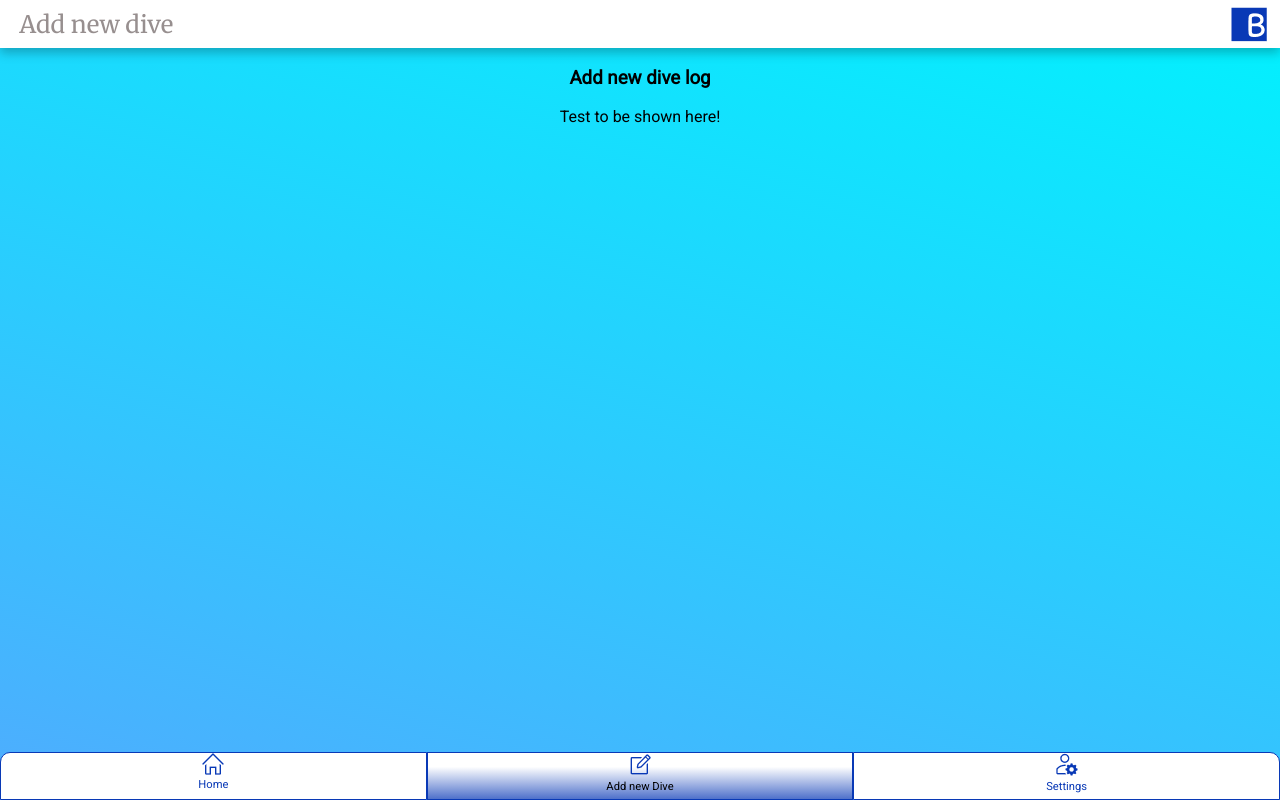
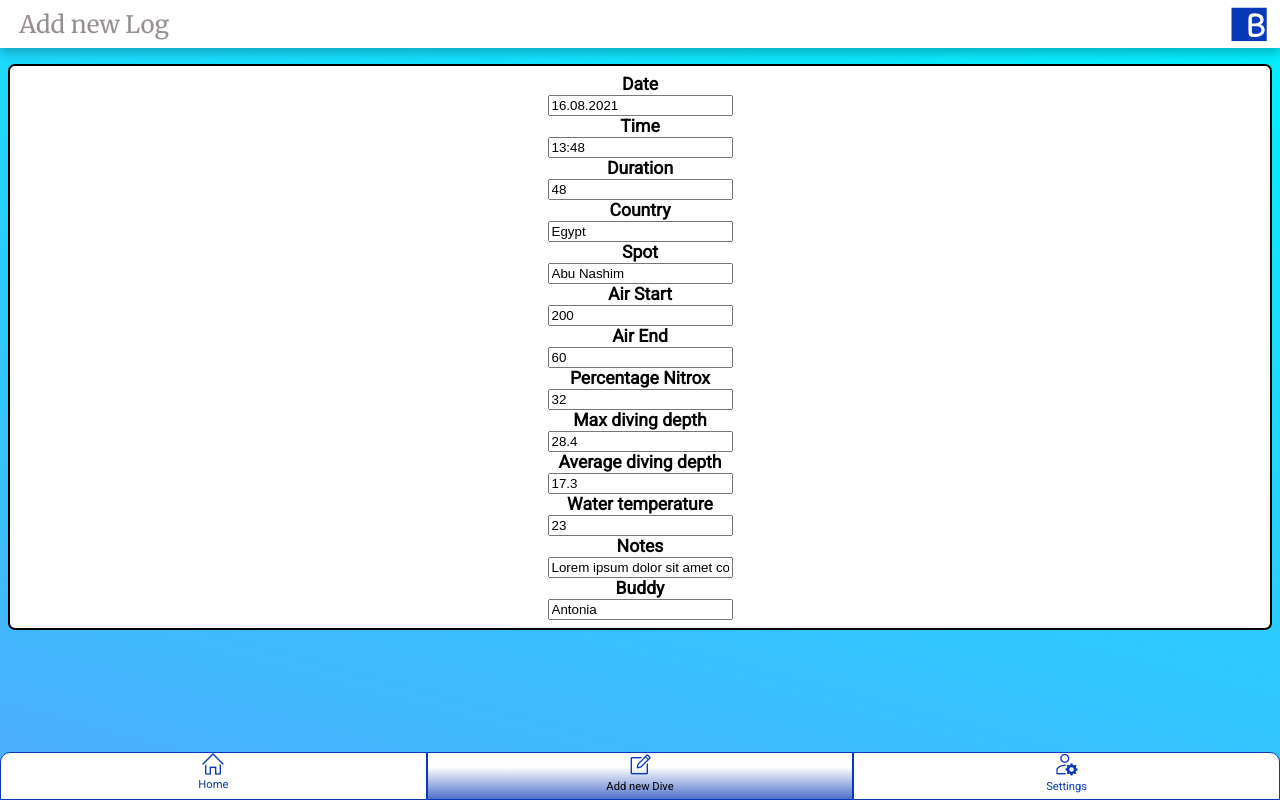
Before and after one commit to thomasmueller87/capstone-project, a React (Vite) app in the folder client/: page /create in a window 1280 px wide. Built offline with nearby package versions, Linux system fonts and the light colour scheme.

Commit message:
Basic form created

```diff
--- /dev/null
+++ b/client/src/components/AddCard.jsx
@@ -0,0 +1,13 @@
+//import styled from 'styled-components';
+import CardContainer from './form/CardContainer';
+import Form from './form/Form';
+
+function AddCard() {
+  return (
+    <CardContainer>
+      <Form />
+    </CardContainer>
+  );
+}
+
+export default AddCard;
--- /dev/null
+++ b/client/src/components/form/CardContainer.jsx
@@ -0,0 +1,17 @@
+import styled from 'styled-components';
+
+function CardContainer(props) {
+  return <Container>{props.children}</Container>;
+}
+
+export default CardContainer;
+
+const Container = styled.section`
+  background-color: var(--background-card);
+  border: 2px solid black;
+  border-radius: 7px;
+  margin: 1rem 0.5rem 1rem 0.5rem;
+  padding: 0.5rem;
+  font-size: var(--fontsize-card-standard);
+  font-weight: var(--fontweight-card-standard);
+`;
--- /dev/null
+++ b/client/src/components/form/Form.jsx
@@ -0,0 +1,147 @@
+import { useState } from 'react';
+import styled from 'styled-components';
+import TextInput from './TextInput';
+import NumberInput from './NumberInput';
+
+function Form() {
+  const initialLog = {
+    id: 1,
+    date: '16.08.2021',
+    time: '13:48',
+    duration: '48',
+    country: 'Egypt',
+    spot: 'Abu Nashim',
+    airStart: '200',
+    airEnd: '60',
+    airEan: '32',
+    waterDepthMax: '28.4',
+    waterDepthAvg: '17.3',
+    waterTemp: '23',
+    notes:
+      'Lorem ipsum dolor sit amet consectetur, adipisicing elit. Corporis dolor dignissimos, aliquam officiis itaque consequuntur eveniet quia soluta eius sint?',
+    buddy: 'Antonia',
+  };
+
+  const [log, setLog] = useState(initialLog);
+
+  const handleSubmit = console.log({ log });
+
+  const handleChange = (event) => {
+    let inputValue = event.target.value; // "Glühwein"
+
+    if (event.target.type === 'checkbox') {
+      inputValue = event.target.checked;
+    }
+
+    setLog({
+      // alle bestehenden Properties behalten
+      // neu zu setzende Property -> deren Wert überschreiben
+      ...log,
+      [event.target.name]: inputValue,
+    });
+  };
+
+  return (
+    <FormStyle onSubmit={handleSubmit}>
+      <TextInput
+        onTextInputChange={handleChange}
+        name='date'
+        value={log.date}
+      >
+        Date
+      </TextInput>
+      <TextInput
+        onTextInputChange={handleChange}
+        name='time'
+        value={log.time}
+      >
+        Time
+      </TextInput>
+      <NumberInput
+        name='duration'
+        value={log.duration}
+        onNumberInputChange={handleChange}
+      >
+        Duration
+      </NumberInput>
+      <TextInput
+        onTextInputChange={handleChange}
+        name='country'
+        value={log.country}
+      >
+        Country
+      </TextInput>
+      <TextInput
+        onTextInputChange={handleChange}
+        name='spot'
+        value={log.spot}
+      >
+        Spot
+      </TextInput>
+      <NumberInput
+        name='airStart'
+        value={log.airStart}
+        onNumberInputChange={handleChange}
+      >
+        Air Start
+      </NumberInput>
+      <NumberInput
+        name='airEnd'
+        value={log.airEnd}
+        onNumberInputChange={handleChange}
+      >
+        Air End
+      </NumberInput>
+      <NumberInput
+        name='airEan'
+        value={log.airEan}
+        onNumberInputChange={handleChange}
+      >
+        Percentage Nitrox
+      </NumberInput>
+      <NumberInput
+        name='waterDepthMax'
+        value={log.waterDepthMax}
+        onNumberInputChange={handleChange}
+      >
+        Max diving depth
+      </NumberInput>
+      <NumberInput
+        name='waterDepthAvg'
+        value={log.waterDepthAvg}
+        onNumberInputChange={handleChange}
+      >
+        Average diving depth
+      </NumberInput>
+      <NumberInput
+        name='waterTemp'
+        value={log.waterTemp}
+        onNumberInputChange={handleChange}
+      >
+        Water temperature
+      </NumberInput>
+      <TextInput
+        onTextInputChange={handleChange}
+        name='notes'
+        value={log.notes}
+      >
+        Notes
+      </TextInput>
+      <TextInput
+        onTextInputChange={handleChange}
+        name='buddy'
+        value={log.buddy}
+      >
+        Buddy
+      </TextInput>
+    </FormStyle>
+  );
+}
+
+export default Form;
+
+const FormStyle = styled.form`
+  label {
+    display: block;
+  }
+`;
--- /dev/null
+++ b/client/src/components/form/NumberInput.jsx
@@ -0,0 +1,16 @@
+function NumberInput({ name, value, onNumberInputChange, children }) {
+  return (
+    <>
+      <label htmlFor={name}>{children}</label>
+      <input
+        type="number"
+        id={name}
+        name={name}
+        onChange={onNumberInputChange}
+        value={value}
+      />
+    </>
+  );
+}
+
+export default NumberInput;
--- /dev/null
+++ b/client/src/components/form/TextInput.jsx
@@ -0,0 +1,21 @@
+function TextInput({
+  name,
+  value,
+  onTextInputChange,
+  children,
+}) {
+  return (
+    <>
+      <label htmlFor={name}>{children}</label>
+      <input
+        type='text'
+        id={name}
+        name={name}
+        onChange={onTextInputChange}
+        value={value}
+      />
+    </>
+  );
+}
+
+export default TextInput;
--- a/client/src/pages/Create.jsx
+++ b/client/src/pages/Create.jsx
@@ -1,11 +1,11 @@
 import Header from '../components/Header';
+import AddCard from '../components/AddCard';
 
 export default function Create() {
   return (
     <>
-      <Header title='Add new dive' />
-      <h3>Add new dive log</h3>
-      <p>Test to be shown here!</p>
+      <Header title='Add new Log' />
+      <AddCard />
     </>
   );
 }
```
